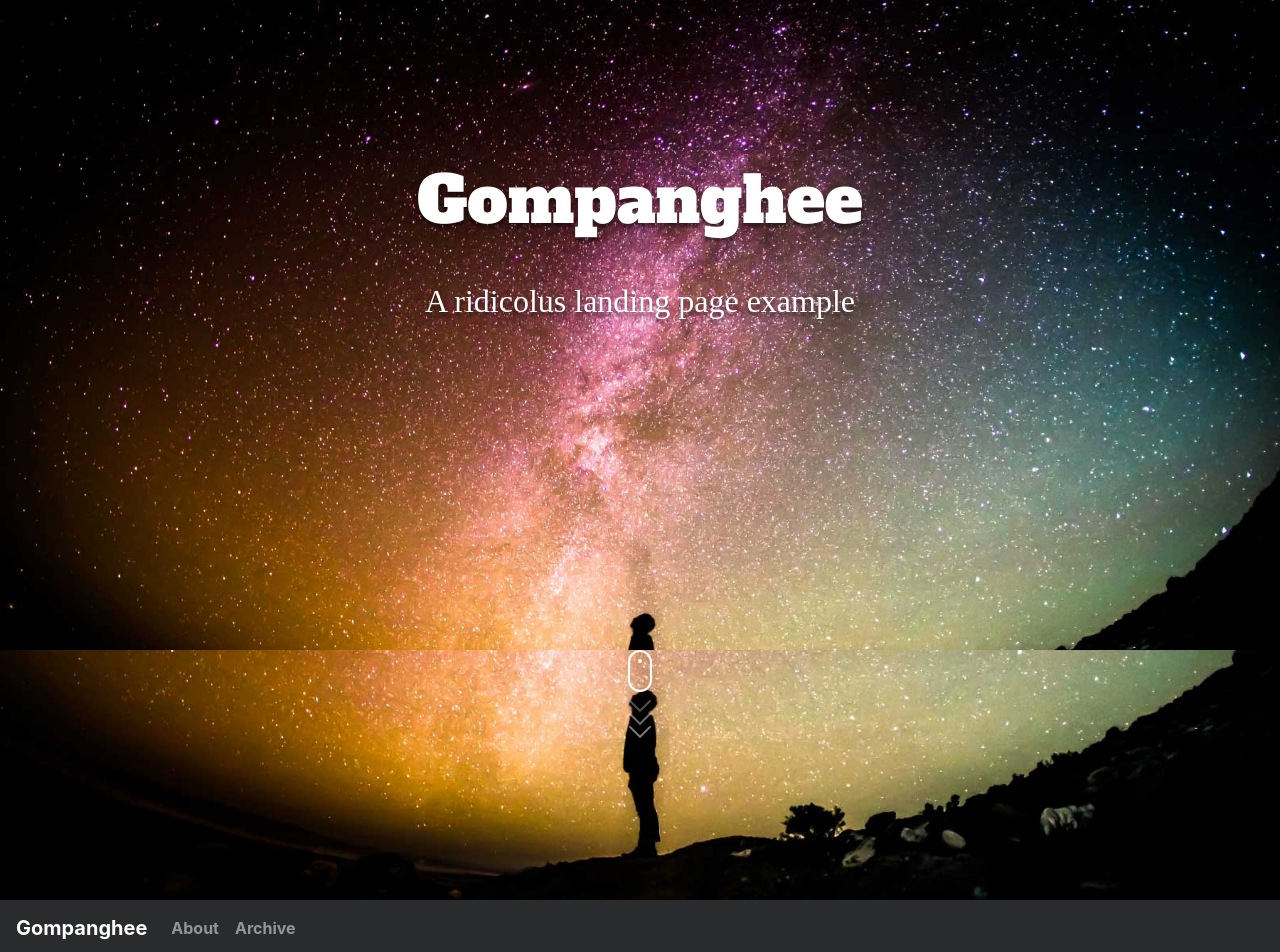
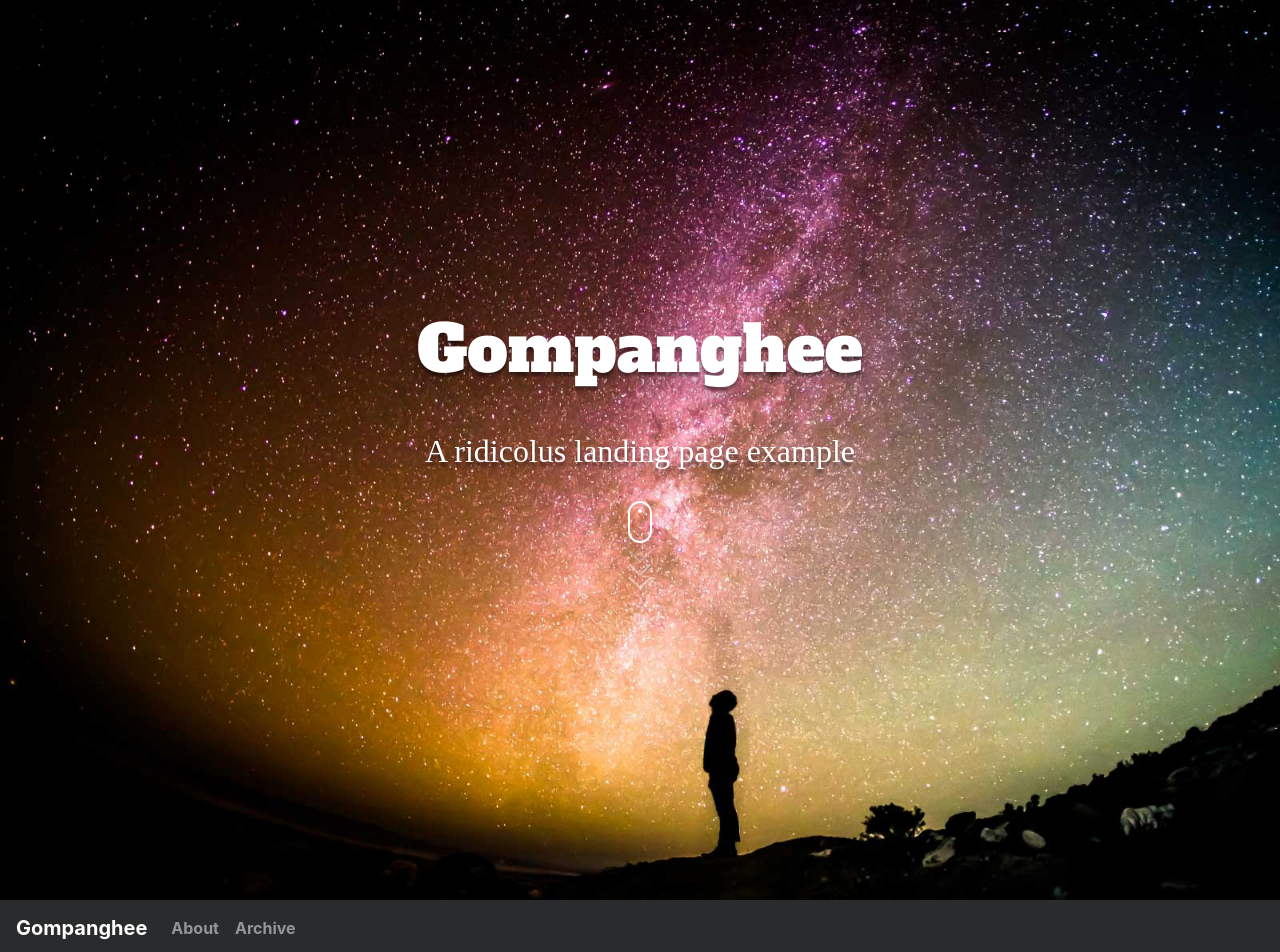
Before and after one commit to gompanghee/gompanghee.github.io, a Jekyll site: the page built from landing.html, in a window 1280 px wide. Shown: the top 952 px of the page. Built offline with Jekyll 4.4.1, drawn with Linux system fonts in a browser that asks for light colours; nearby versions of some CDN libraries; some web fonts are replaced; grey boxes are pictures that could not be loaded.

Commit message:
Update landing.html

```diff
--- a/_includes/themes/bootstrap/landing.html
+++ b/_includes/themes/bootstrap/landing.html
@@ -192,12 +192,11 @@
 </script>
 
 <div id="fullpage" class='parallax' style="cursor:pointer;" onclick="nav.scrollIntoView({behavior: 'smooth'});">
-  <div class="section parallax" id="section0">
-    <div style="background-size: cover; background-image:url('{{ BASE_PATH }}/assets/img/{% if page.img %}{{ page.img }}{% else %}generic.jpg{% endif %}')" class="slide parallax">
-        <div class="jumbotronic parallax" style="text-align: center">
+  <div class="section" id="section0">
+    <div style="background-size: cover; background-image:url('{{ BASE_PATH }}/assets/img/{% if page.img %}{{ page.img }}{% else %}generic.jpg{% endif %}')" class="slide">
+        <div class="jumbotronic" style="text-align: center">
           <h1 class="heavy">{{ page.title }}</h1>
           {% if page.tagline %} <h2 class="heavy">{{ page.tagline }}</h2>{% endif %}
-        </div>
           <div class="mouse_scroll">
             <div class="mouse">
               <div class="wheel"></div>
@@ -212,6 +211,7 @@
     </div>
   </div>
  </div>
+</div>
 
   {% include themes/bootstrap/nav-bar.html %}
 
```
Lines whose indentation alone changed are shown as unchanged.
